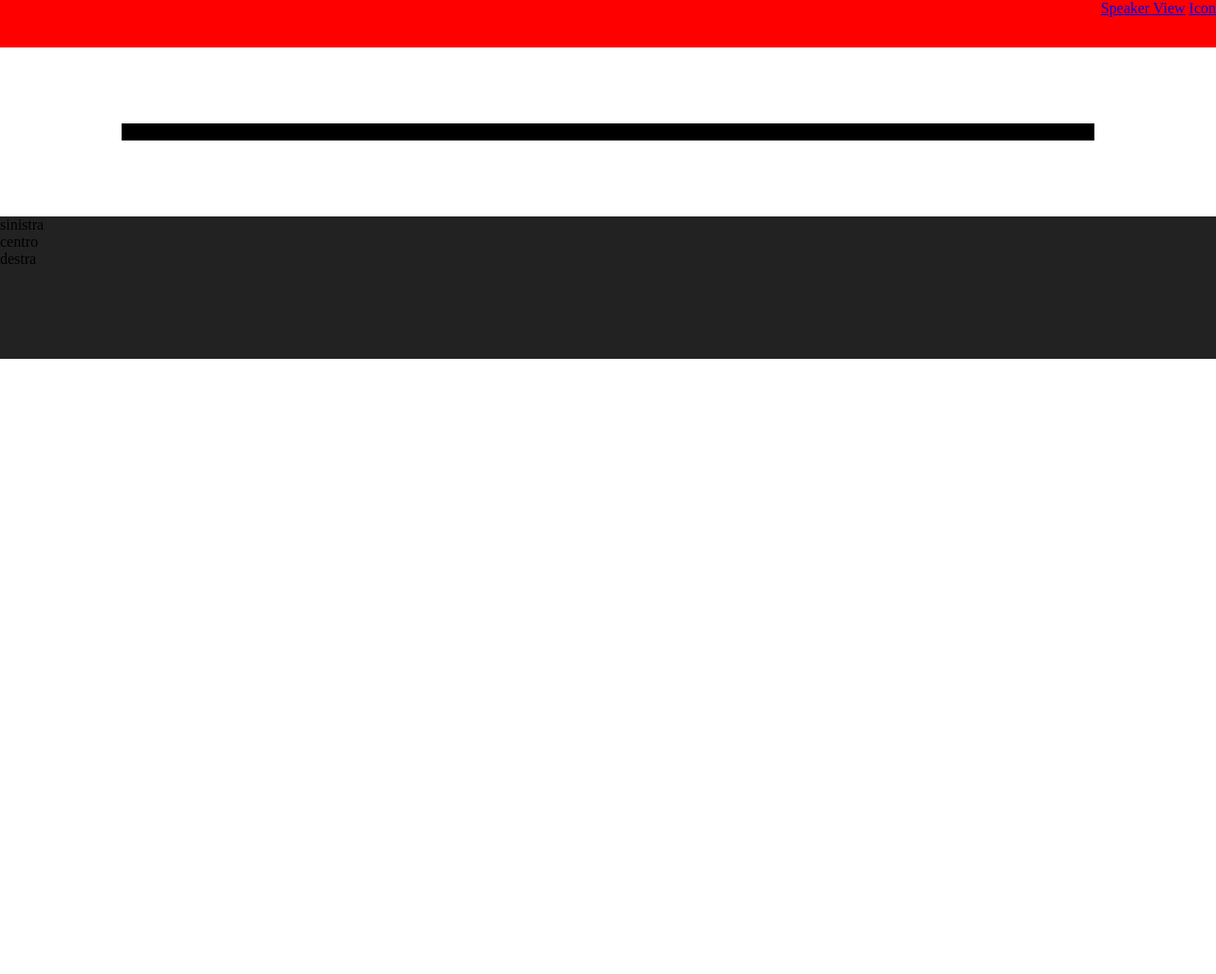
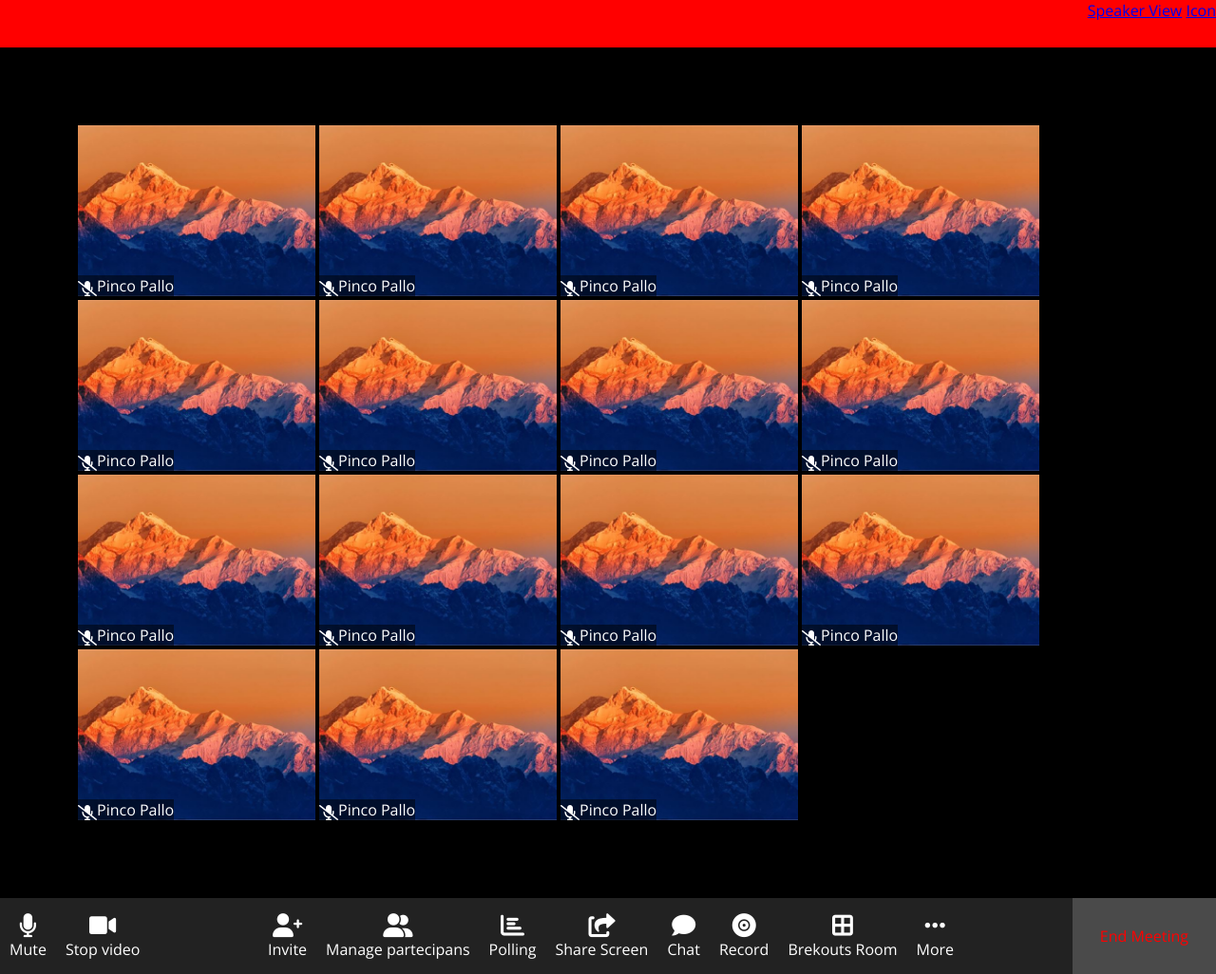
Before and after one commit to leonardopellegrini-github/html-css-zoom, a plain HTML site: page index.html in a window 1280 px wide. Shown: the whole page at 95% size. Before the commit the page ends 800 px from the top, so only its background shows below. Drawn offline with nearby package versions, Linux system fonts and the light colour scheme.

Commit message:
Inserimento footer e celle utenti

```diff
--- a/index.html
+++ b/index.html
@@ -6,11 +6,15 @@
   <meta name="viewport" content="width=device-width, initial-scale=1.0">
   <title>Zoomt</title>
   <link rel="stylesheet" href="style.css">
+  <link rel="stylesheet" href="https://cdnjs.cloudflare.com/ajax/libs/font-awesome/6.0.0/css/all.min.css" integrity="sha512-9usAa10IRO0HhonpyAIVpjrylPvoDwiPUiKdWk5t3PyolY1cOd4DSE0Ga+ri4AuTroPR5aQvXU9xC6qOPnzFeg==" crossorigin="anonymous" referrerpolicy="no-referrer" />
+  <link rel="preconnect" href="https://fonts.googleapis.com">
+  <link rel="preconnect" href="https://fonts.gstatic.com" crossorigin>
+  <link href="https://fonts.googleapis.com/css2?family=Open+Sans:wght@300&display=swap" rel="stylesheet">
 </head>
 <body>
 
   <!--HEADER-->
-  <header class="flex">
+  <header>
 
     <div id="bottonihead">
       <a href="#">Speaker View</a>
@@ -23,24 +27,138 @@
   <main class="flex">
 
     <div class="persona flex">
-      <div class="nome">
-        <i></i>Nome
+      <div class="nome flex">
+        <i class="fa-solid fa-microphone-slash"></i>Pinco Pallo
+      </div>
+    </div>
+    <div class="persona flex">
+      <div class="nome flex">
+        <i class="fa-solid fa-microphone-slash"></i>Pinco Pallo
+      </div>
+    </div>
+    <div class="persona flex">
+      <div class="nome flex">
+        <i class="fa-solid fa-microphone-slash"></i>Pinco Pallo
+      </div>
+    </div>
+    <div class="persona flex">
+      <div class="nome flex">
+        <i class="fa-solid fa-microphone-slash"></i>Pinco Pallo
+      </div>
+    </div>
+    <div class="persona flex">
+      <div class="nome flex">
+        <i class="fa-solid fa-microphone-slash"></i>Pinco Pallo
+      </div>
+    </div>
+    <div class="persona flex">
+      <div class="nome flex">
+        <i class="fa-solid fa-microphone-slash"></i>Pinco Pallo
+      </div>
+    </div>
+    <div class="persona flex">
+      <div class="nome flex">
+        <i class="fa-solid fa-microphone-slash"></i>Pinco Pallo
+      </div>
+    </div>
+    <div class="persona flex">
+      <div class="nome flex">
+        <i class="fa-solid fa-microphone-slash"></i>Pinco Pallo
+      </div>
+    </div>
+    <div class="persona flex">
+      <div class="nome flex">
+        <i class="fa-solid fa-microphone-slash"></i>Pinco Pallo
+      </div>
+    </div>
+    <div class="persona flex">
+      <div class="nome flex">
+        <i class="fa-solid fa-microphone-slash"></i>Pinco Pallo
+      </div>
+    </div>
+    <div class="persona flex">
+      <div class="nome flex">
+        <i class="fa-solid fa-microphone-slash"></i>Pinco Pallo
+      </div>
+    </div>
+    <div class="persona flex">
+      <div class="nome flex">
+        <i class="fa-solid fa-microphone-slash"></i>Pinco Pallo
+      </div>
+    </div>
+    <div class="persona flex">
+      <div class="nome flex">
+        <i class="fa-solid fa-microphone-slash"></i>Pinco Pallo
+      </div>
+    </div>
+    <div class="persona flex">
+      <div class="nome flex">
+        <i class="fa-solid fa-microphone-slash"></i>Pinco Pallo
+      </div>
+    </div>
+    <div class="persona flex">
+      <div class="nome flex">
+        <i class="fa-solid fa-microphone-slash"></i>Pinco Pallo
       </div>
     </div>
 
   </main>
 
   <!--FOOTER-->
-  <footer class="flex">
+  <footer class="flex space-between">
 
-    <div class="f-left flex">
-      sinistra
+    <div class="f-left">
+
+      <ul class="flex">
+        <li>
+          <i class="fas fa-microphone"></i>
+          <p>Mute</p>
+        </li>
+        <li>
+          <i class="fa-solid fa-video"></i>
+          <p>Stop video</p>
+        </li>
+      </ul>
     </div>
-    <div class="f-centre flex">
-      centro
+
+    <div class="f-center">
+      <ul class="flex">
+        <li>
+          <i class="fa-solid fa-user-plus"></i>
+          <p>Invite</p>
+        </li>
+        <li>
+          <i class="fa-solid fa-user-group"></i>
+          <p>Manage partecipans</p>
+        </li>
+        <li>
+          <i class="fa-solid fa-chart-bar"></i>
+          <p>Polling</p>
+        </li>
+        <li>
+          <i class="fa-solid fa-share-from-square"></i>
+          <p>Share Screen</p>
+        </li>
+        <li>
+          <i class="fa-solid fa-comment"></i>
+          <p>Chat</p>
+        </li>
+        <li>
+          <i class="fa-solid fa-record-vinyl"></i>
+          <p>Record</p>
+        </li>
+        <li>
+          <i class="fa-solid fa-border-all"></i>
+          <p>Brekouts Room</p>
+        </li>
+        <li>
+          <i class="fas fa-ellipsis-h"></i>
+          <p>More</p>
+        </li>
+      </ul>
     </div>
-    <div class="f-right flex">
-      destra
+    <div class="f-right">
+      <p>End Meeting</p>
     </div>
 
   </footer>
--- a/style.css
+++ b/style.css
@@ -1,11 +1,19 @@
 *{
   padding: 0;
-  margin: 0 auto;
+  margin: 0;
   display: border-box;
 }
 
+body{
+  font-family: 'Open Sans', sans-serif;
+}
+
 .flex{
-  display: flexbox;
+  display: flex;
+}
+
+.space-between{
+  justify-content: space-between;
 }
 
 header{
@@ -15,26 +23,66 @@ header{
 }
 
 main{
-  width: 80%;
-  margin-top: 80px;
-  margin-bottom: 80px;
+  flex-wrap: wrap;
+  margin: auto;
+  padding: 80px;
   background-color: black;
 }
 
 footer{
-  height: 150px;
+  height: 80px;
   background-color: #222222;
+  color: white;
 }
 
 
 
 /* HEADER */
 
-#bottonihead{
-  justify-content: flex-end;
-}
+
 
 /* MAIN */
 
+.persona{
+  height: 180px;
+  width: 250px;
+  margin: 2px;
+  background-image: url(img/montagne.jpg);
+  background-size: cover;
+  background-position: center;
+  background-repeat: no-repeat;
+}
+
+.nome{
+  align-items: flex-end;
+  background-color: rgba(0, 0, 0, 0.5);
+  align-self: flex-end;
+  color: white;
+}
 
 /* FOOTER */
+
+footer{
+  align-items: center;
+  text-align: center;
+}
+
+footer ul{
+  list-style: none;
+}
+
+footer ul li{
+  text-decoration: none;
+  padding: 10px;
+}
+
+footer ul i{
+  font-size: 25px;
+}
+
+.f-right{
+  font-weight: 500;
+  padding: 29px;
+  background-color: #4A4A4A;
+  color: red;
+}
```
Also changed, not shown: img/montagne.jpg (added), img/omino.webp (added).
